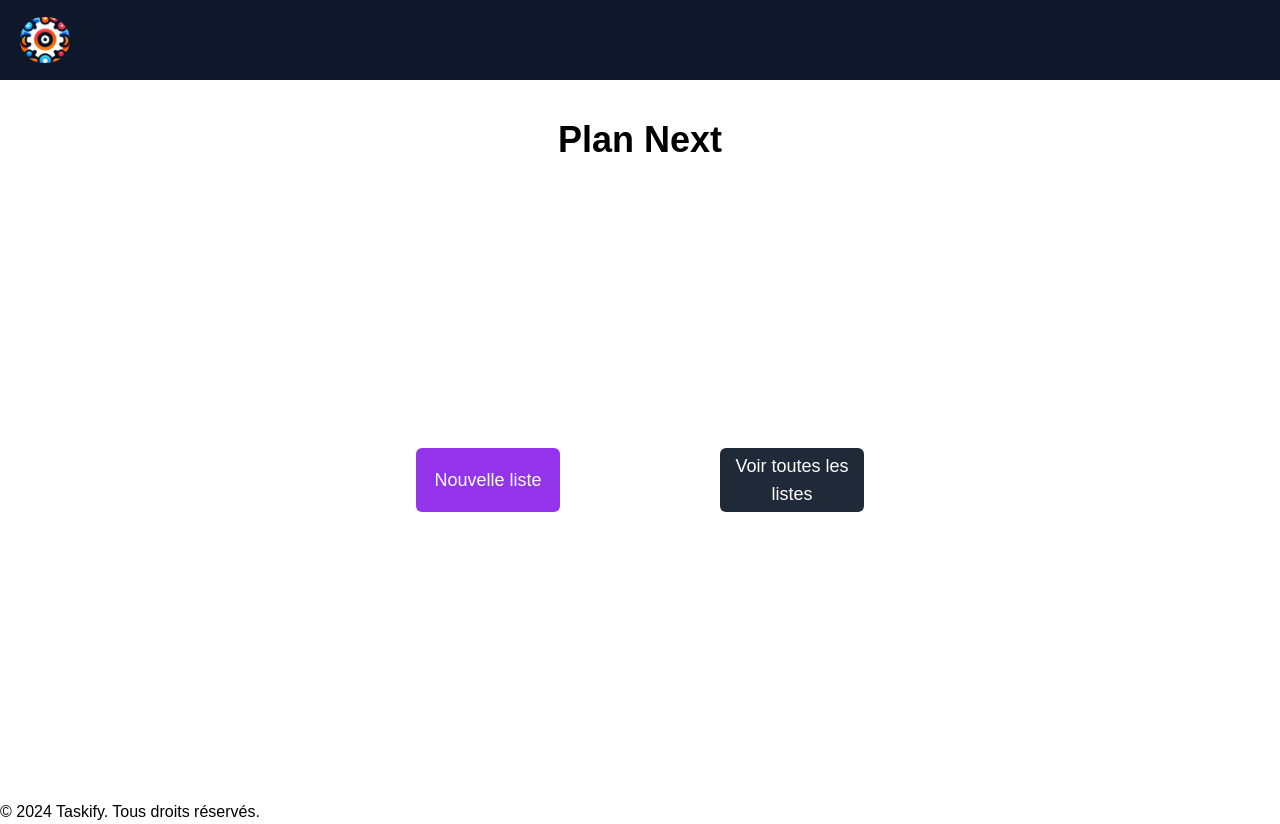
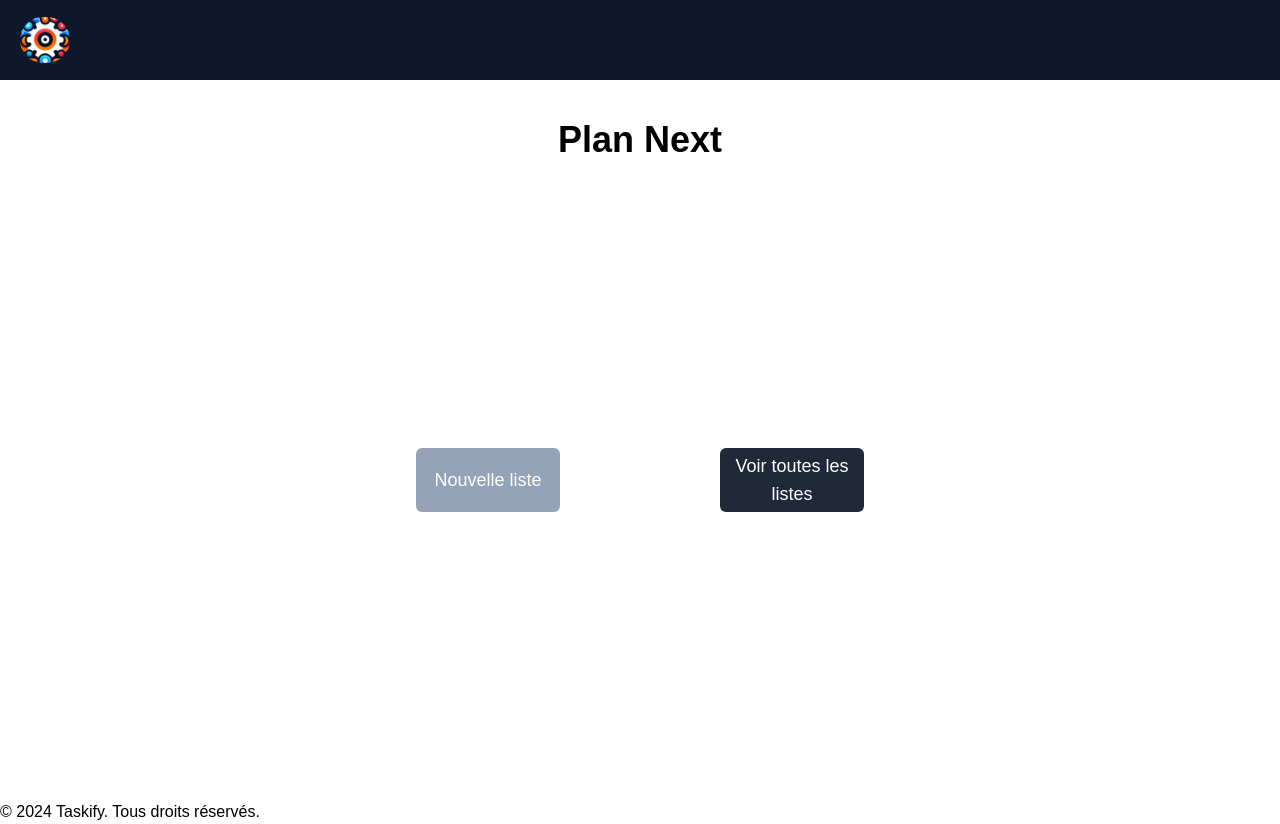
Before and after one commit to lea-nova/PlanNext, a Next.js app: page / in a window 1280 px wide. Built offline with nearby package versions, Linux system fonts and the light colour scheme.

Commit message:
changement fait sur le composant bouton

```diff
--- a/src/app/page.tsx
+++ b/src/app/page.tsx
@@ -1,7 +1,7 @@
 'use client'
 // import { useState } from "react";
 // import Image from "next/image";
-import Navbar  from "../components/Navbar/page";
+import Navbar from "../components/Navbar/page";
 import Button from "../components/button/Button";
 
 // import Task from "./task/Task";
@@ -16,23 +16,23 @@ const Home: React.FC = () => {
   //   localStorage.setItem("test", favoriteNumber);
   // }
   // let valueInLocalStorage = localStorage.getItem("test");
-    return (<div>
-      <Navbar />
+  return (<div>
+    <Navbar />
     <h1 className="font-bold text-4xl text-center">Plan Next</h1>
     {/* <h2 className="font-semibold text-3xl text-center"> La clé d’une gestion efficace</h2> */}
     {/* <Button /> */}
     <section className="flex flex-col md:h-[40rem] items-center justify-center">
-    <span className=" md:w-[35%] flex justify-between  ">
-      {/* <Link href="/tasks">
+      <span className=" md:w-[35%] flex justify-between  ">
+        {/* <Link href="/tasks">
 <a>Voir toutes les listes</a>
       </Link> */}
-    <Button text="Nouvelle liste" route="/tasks/new" variant="purple" />
+        <Button route="/tasks/new" title="Nouvelle" className="bg-slate-400" variant="purple" >Nouvelle liste</Button>
 
-    <Button text="Voir toutes les listes"  route="/tasks" variant="white"/>
+        <Button title="Toutes les listes" route="/tasks" variant="white">Voir toutes les listes</Button>
 
-    </span>
+      </span>
     </section>
-    </div>
+  </div >
   );
 }
 export default Home;
--- a/src/components/button/Button.tsx
+++ b/src/components/button/Button.tsx
@@ -1,29 +1,55 @@
 // 'use client'
 // import {useRouter} from "next/router";
-import {useRouter} from "next/navigation";
+import { useRouter } from "next/navigation";
+import { useCallback, useMemo } from "react";
 
-interface ButtonProps {
-    text?: string;
-    variant: 'white' | 'purple' | '' ;
+
+interface ButtonProps extends Omit<React.ButtonHTMLAttributes<HTMLButtonElement>, 'onClick' | 'type'> {
+    variant: 'white' | 'purple' | '';
     route: string;
+
 }
+// ... destructuration d'un object, spread/rest
+const Button: React.FC<React.PropsWithChildren<ButtonProps>> = ({
+    variant,
+    route,
+    children = "Cliquez ici",
+    className = "",
+    ...buttonProps
+}) => {
+    const router = useRouter();
+    // useCallback permet d'éviter de recréer une fonction à chaque render.
+    const redirectToPage = useCallback(() => {
+        router.push(route);
+    }, [route])
+    // useMemo ne change qu'une fois on change variant.
+    const buttonClass = useMemo(() => {
+        const klass: string[] = [];
 
-const Button: React.FC<ButtonProps> = ({text, variant, route}) => {
-    const router = useRouter();
-    const redirectToPage = () => {
-        router.push(route);
-    }
-    const getButtonClasses = () => {
         switch (variant) {
             case "white":
-                return "bg-gray-800 text-black hover:bg-gray-900";
+                klass.push("bg-gray-800 text-black hover:bg-gray-900");
+                break;
             case "purple":
-                default:
-                return "bg-purple-600 hover:bg-purple-700 text-black ";
-            }
-    };
-return (
-            <button type="button" title={text} onClick={redirectToPage} className={`${getButtonClasses()} h-[4rem]  w-[9rem] rounded-md text-white text-lg font-medium`}>{text ? text : "Cliquer ici"}</button>
+            default:
+                klass.push("bg-purple-600 hover:bg-purple-700 text-black");
+                break;
+        }
+        klass.push("h-[4rem]  w-[9rem] rounded-md text-white text-lg font-medium");
+        klass.push(className);
+        return klass.join(' ');
+    }, [variant, className])
+
+    return (
+        <button
+            // a mettre en haut, à juger selon le contexte tout ce qui est écrasé en dessus tout le reste en dessous.
+            {...buttonProps}
+            className={buttonClass}
+            type="button"
+            onClick={redirectToPage}
+        >
+            {children}
+        </button>
     );
 }
 
--- a/src/components/input/TitleInput.tsx
+++ b/src/components/input/TitleInput.tsx
@@ -1,6 +1,7 @@
 'use client'
 
-import { useState, useEffect } from 'react';
+import { title } from 'process';
+import { useState, useEffect, useCallback } from 'react';
 
 const TitleInput = () => {
     const [titleTask, setTitleTask] = useState<string>('');
@@ -8,19 +9,20 @@ const TitleInput = () => {
 
     useEffect(() => {
         const saveTitle = localStorage.getItem('titre');
-        if(saveTitle){
+        if (saveTitle) {
             setTitleTask(saveTitle);
         }
     }, []);
-    const handleChange = (event: React.ChangeEvent<HTMLInputElement>) => {
-       setTitleTask(event.target.value);
-    };
-    const handleSubmit = (event: React.FormEvent<HTMLFormElement>) => {
-        localStorage.setItem('titre', titleTask);
+    const handleChange = useCallback((event: React.ChangeEvent<HTMLInputElement>) => {
+        setTitleTask(event.target.value);
+    }, []);
+    const handleSubmit = useCallback((event: React.FormEvent<HTMLFormElement>) => {
+        // localStorage.setItem('titre', titleTask);
+        console.log(titleTask);
         event.preventDefault();
         // setDisplayOnClick(titleTask);
-    };
-
+    }, [titleTask]);
+    console.log(titleTask);
 
     return (<div>
         <br></br>
@@ -35,7 +37,7 @@ const TitleInput = () => {
         </form>
         <div>
             {/* <h2> {displayOnClick ? displayOnClick : ''}</h2> */}
-            <p>{titleTask ? titleTask :''}</p>
+            <p>{titleTask ? titleTask : ''}</p>
         </div>
     </div>)
 }
```
Also changed, not shown: src/components/Navbar/page.tsx (+17 -8 lines).
